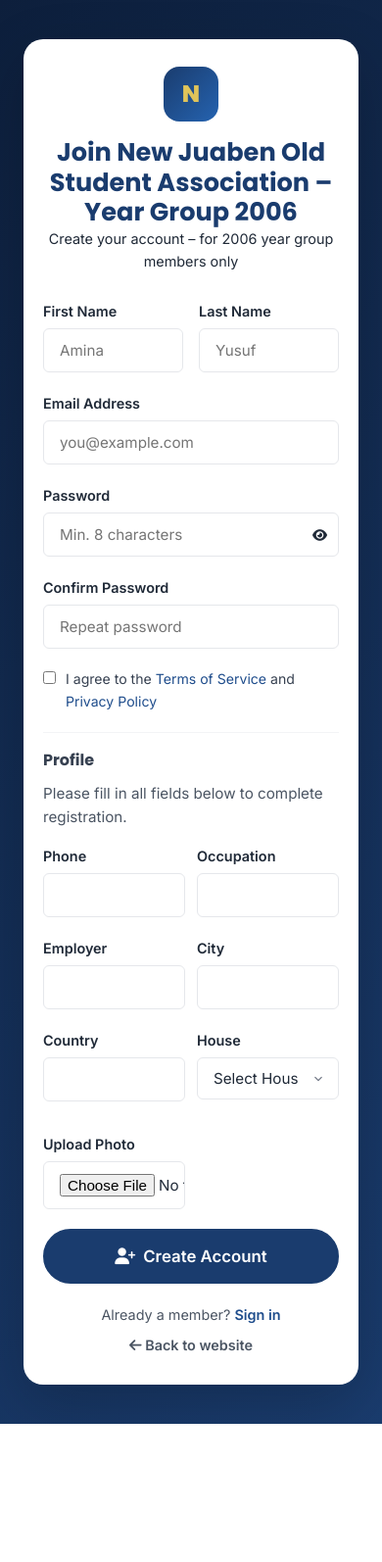
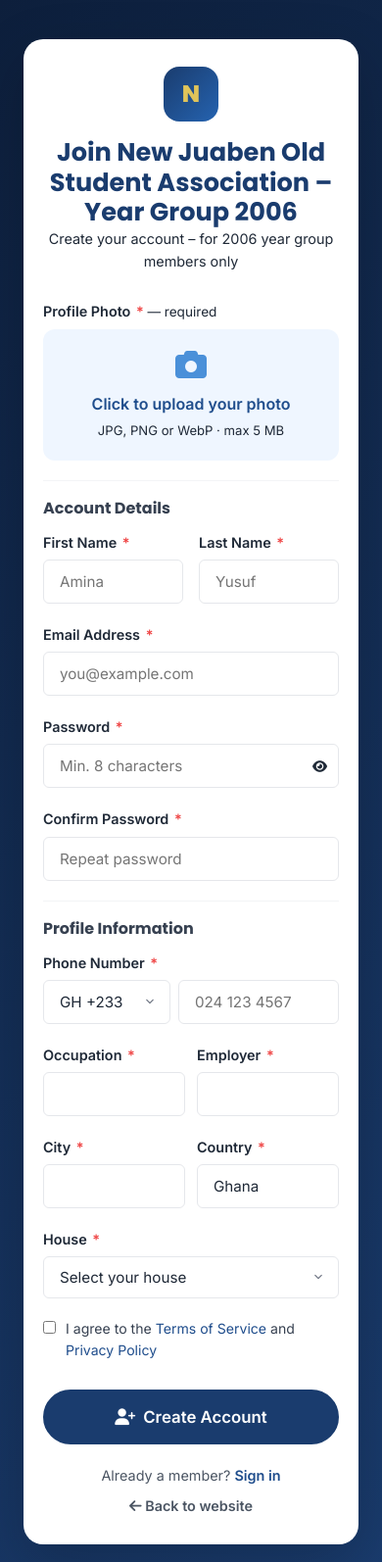
Before and after one commit to crateshub-alloh/juaben2006connect, a PHP site: page /register in a window 390 px wide. Shown: the top 1594 px of the page at 98% size. Before the commit the page ends 1453 px from the top, so only its background shows below. Run offline with PHP 8.4, Linux system fonts and the light colour scheme; some libraries are stand-ins or nearby versions.

Commit message:
feat: add country code to phone, move photo to top, fix profile saving
- Phone field now has country code selector (Ghana default, 18 countries)
- Profile photo moved to top of form and made visually required
- Client-side photo validation blocks submit if no file selected
- Phone stored as 'code number' e.g. '+233 0244123456'
- preserve phone_code in session on validation error

Co-Authored-By: Claude Sonnet 4.6 <noreply@anthropic.com>

```diff
--- a/controllers/AuthController.php
+++ b/controllers/AuthController.php
@@ -93,15 +93,16 @@ class AuthController
         if ($errors) {
             $_SESSION['register_errors'] = $errors;
             $_SESSION['register_old']    = [
-                'email' => $email,
-                'firstName' => $firstName,
-                'lastName' => $lastName,
-                'phone' => sanitize_input($_POST['phone'] ?? ''),
+                'email'      => $email,
+                'firstName'  => $firstName,
+                'lastName'   => $lastName,
+                'phone_code' => sanitize_input($_POST['phone_code'] ?? '+233'),
+                'phone'      => sanitize_input($_POST['phone'] ?? ''),
                 'occupation' => sanitize_input($_POST['occupation'] ?? ''),
-                'employer' => sanitize_input($_POST['employer'] ?? ''),
-                'city' => sanitize_input($_POST['city'] ?? ''),
-                'country' => sanitize_input($_POST['country'] ?? ''),
-                'house' => sanitize_input($_POST['house'] ?? ''),
+                'employer'   => sanitize_input($_POST['employer'] ?? ''),
+                'city'       => sanitize_input($_POST['city'] ?? ''),
+                'country'    => sanitize_input($_POST['country'] ?? ''),
+                'house'      => sanitize_input($_POST['house'] ?? ''),
             ];
             redirect('/register');
         }
@@ -129,14 +130,16 @@ class AuthController
             ";
             send_mail($email, 'Verify your NJOSA Alumni Portal account', $html);
         }
+        $phoneCode = sanitize_input($_POST['phone_code'] ?? '+233');
+        $phoneNum  = sanitize_input($_POST['phone'] ?? '');
         $profileFields = [
-            'phone' => sanitize_input($_POST['phone'] ?? ''),
+            'phone'      => $phoneCode . ' ' . $phoneNum,
             'occupation' => sanitize_input($_POST['occupation'] ?? ''),
-            'employer' => sanitize_input($_POST['employer'] ?? ''),
-            'city' => sanitize_input($_POST['city'] ?? ''),
-            'state' => sanitize_input($_POST['state'] ?? ''),
-            'country' => sanitize_input($_POST['country'] ?? ''),
-            'house' => sanitize_input($_POST['house'] ?? ''),
+            'employer'   => sanitize_input($_POST['employer'] ?? ''),
+            'city'       => sanitize_input($_POST['city'] ?? ''),
+            'state'      => sanitize_input($_POST['state'] ?? ''),
+            'country'    => sanitize_input($_POST['country'] ?? ''),
+            'house'      => sanitize_input($_POST['house'] ?? ''),
         ];
 
         // Update profile row
--- a/views/auth/register.php
+++ b/views/auth/register.php
@@ -4,6 +4,15 @@ $pageTitle = 'Create Account';
 $regErrors = $_SESSION['register_errors'] ?? [];
 $old       = $_SESSION['register_old']    ?? [];
 unset($_SESSION['register_errors'], $_SESSION['register_old']);
+
+$countryCodes = [
+  'GH +233' => '+233', 'NG +234' => '+234', 'GB +44'  => '+44',
+  'US +1'   => '+1',   'CA +1'   => '+1',   'DE +49'  => '+49',
+  'FR +33'  => '+33',  'IT +39'  => '+39',  'NL +31'  => '+31',
+  'AU +61'  => '+61',  'ZA +27'  => '+27',  'CI +225' => '+225',
+  'SN +221' => '+221', 'CM +237' => '+237', 'AE +971' => '+971',
+  'SA +966' => '+966', 'CN +86'  => '+86',  'IN +91'  => '+91',
+];
 ?>
 <!DOCTYPE html>
 <html lang="en" data-theme="light">
@@ -15,11 +24,29 @@ unset($_SESSION['register_errors'], $_SESSION['register_old']);
   <link href="https://fonts.googleapis.com/css2?family=Inter:wght@400;500;600;700&family=Poppins:wght@600;700;800&display=swap" rel="stylesheet">
   <link rel="stylesheet" href="https://cdnjs.cloudflare.com/ajax/libs/font-awesome/6.5.0/css/all.min.css">
   <link rel="stylesheet" href="<?= APP_URL ?>/assets/css/main.css">
+  <style>
+    .phone-row { display:flex; gap:8px; }
+    .phone-row select { width:130px; flex-shrink:0; }
+    .phone-row input  { flex:1; }
+    .required-star { color:#ef4444; margin-left:2px; }
+    .avatar-upload-box {
+      border:2px dashed var(--blue-300);
+      border-radius:12px;
+      padding:20px;
+      text-align:center;
+      background:var(--blue-50,#eff6ff);
+      cursor:pointer;
+      transition:border-color .2s;
+    }
+    .avatar-upload-box:hover { border-color:var(--blue-600); }
+    .avatar-upload-box input[type=file] { display:none; }
+    .avatar-preview { width:80px;height:80px;border-radius:50%;object-fit:cover;margin:8px auto 0;display:none;border:3px solid var(--blue-400); }
+  </style>
 </head>
 <body>
 
 <div class="auth-page">
-  <div class="auth-card" style="max-width:520px;">
+  <div class="auth-card" style="max-width:560px;">
     <div class="auth-card__logo">
       <div style="width:56px;height:56px;border-radius:16px;background:linear-gradient(135deg,var(--blue-800),var(--blue-600));display:grid;place-items:center;margin:0 auto 16px;font-family:var(--font-heading);color:var(--gold-400);font-size:1.5rem;font-weight:900;">N</div>
       <h2>Join New Juaben Old Student Association – Year Group 2006</h2>
@@ -37,30 +64,49 @@ unset($_SESSION['register_errors'], $_SESSION['register_old']);
       </div>
     <?php endif; ?>
 
-    <form method="POST" action="<?= APP_URL ?>/register" novalidate enctype="multipart/form-data">
+    <form method="POST" action="<?= APP_URL ?>/register" novalidate enctype="multipart/form-data" id="regForm">
       <?= csrf_field() ?>
+
+      <!-- ── Profile Photo (top & compulsory) ─────────────────── -->
+      <div class="form-group">
+        <label class="form-label">
+          Profile Photo <span class="required-star">*</span>
+          <span style="font-weight:400;color:var(--gray-500);font-size:.85rem;"> — required</span>
+        </label>
+        <div class="avatar-upload-box" id="avatarBox" onclick="document.getElementById('avatar').click()">
+          <i class="fa fa-camera" style="font-size:2rem;color:var(--blue-400);"></i>
+          <p style="margin:8px 0 4px;font-weight:600;color:var(--blue-700);">Click to upload your photo</p>
+          <p style="font-size:.82rem;color:var(--gray-500);">JPG, PNG or WebP · max 5 MB</p>
+          <input type="file" id="avatar" name="avatar" accept="image/*" required
+                 onchange="previewAvatar(this)">
+          <img id="avatarPreview" class="avatar-preview" alt="Preview">
+        </div>
+      </div>
+
+      <hr style="margin:18px 0;border:none;border-top:1px solid var(--gray-100)">
+      <h3 style="margin:0 0 14px;font-size:1rem;color:var(--gray-700)">Account Details</h3>
 
       <div style="display:grid;grid-template-columns:1fr 1fr;gap:16px;">
         <div class="form-group">
-          <label class="form-label" for="first_name">First Name</label>
+          <label class="form-label" for="first_name">First Name <span class="required-star">*</span></label>
           <input type="text" id="first_name" name="first_name" class="form-control"
                  placeholder="Amina" required value="<?= h($old['firstName'] ?? '') ?>">
         </div>
         <div class="form-group">
-          <label class="form-label" for="last_name">Last Name</label>
+          <label class="form-label" for="last_name">Last Name <span class="required-star">*</span></label>
           <input type="text" id="last_name" name="last_name" class="form-control"
                  placeholder="Yusuf" required value="<?= h($old['lastName'] ?? '') ?>">
         </div>
       </div>
 
       <div class="form-group">
-        <label class="form-label" for="email">Email Address</label>
+        <label class="form-label" for="email">Email Address <span class="required-star">*</span></label>
         <input type="email" id="email" name="email" class="form-control"
                placeholder="you@example.com" required value="<?= h($old['email'] ?? '') ?>">
       </div>
 
       <div class="form-group">
-        <label class="form-label" for="password">Password</label>
+        <label class="form-label" for="password">Password <span class="required-star">*</span></label>
         <div style="position:relative;">
           <input type="password" id="password" name="password" class="form-control"
                  placeholder="Min. 8 characters" required minlength="8">
@@ -73,12 +119,69 @@ unset($_SESSION['register_errors'], $_SESSION['register_old']);
       </div>
 
       <div class="form-group">
-        <label class="form-label" for="password_confirm">Confirm Password</label>
+        <label class="form-label" for="password_confirm">Confirm Password <span class="required-star">*</span></label>
         <input type="password" id="password_confirm" name="password_confirm" class="form-control"
                placeholder="Repeat password" required>
       </div>
 
-      <div class="form-group" style="display:flex;align-items:flex-start;gap:10px;">
+      <hr style="margin:18px 0;border:none;border-top:1px solid var(--gray-100)">
+      <h3 style="margin:0 0 14px;font-size:1rem;color:var(--gray-700)">Profile Information</h3>
+
+      <!-- Phone with country code -->
+      <div class="form-group">
+        <label class="form-label" for="phone">Phone Number <span class="required-star">*</span></label>
+        <div class="phone-row">
+          <select name="phone_code" class="form-control">
+            <?php foreach ($countryCodes as $label => $code): ?>
+              <option value="<?= h($code) ?>"
+                <?= ($old['phone_code'] ?? '+233') === $code ? 'selected' : '' ?>>
+                <?= h($label) ?>
+              </option>
+            <?php endforeach; ?>
+          </select>
+          <input type="tel" id="phone" name="phone" class="form-control"
+                 placeholder="024 123 4567" required value="<?= h($old['phone'] ?? '') ?>">
+        </div>
+      </div>
+
+      <div style="display:grid;grid-template-columns:1fr 1fr;gap:12px;">
+        <div class="form-group">
+          <label class="form-label" for="occupation">Occupation <span class="required-star">*</span></label>
+          <input type="text" id="occupation" name="occupation" class="form-control"
+                 required value="<?= h($old['occupation'] ?? '') ?>">
+        </div>
+        <div class="form-group">
+          <label class="form-label" for="employer">Employer <span class="required-star">*</span></label>
+          <input type="text" id="employer" name="employer" class="form-control"
+                 required value="<?= h($old['employer'] ?? '') ?>">
+        </div>
+      </div>
+
+      <div style="display:grid;grid-template-columns:1fr 1fr;gap:12px;">
+        <div class="form-group">
+          <label class="form-label" for="city">City <span class="required-star">*</span></label>
+          <input type="text" id="city" name="city" class="form-control"
+                 required value="<?= h($old['city'] ?? '') ?>">
+        </div>
+        <div class="form-group">
+          <label class="form-label" for="country">Country <span class="required-star">*</span></label>
+          <input type="text" id="country" name="country" class="form-control"
+                 required value="<?= h($old['country'] ?? 'Ghana') ?>">
+        </div>
+      </div>
+
+      <div class="form-group">
+        <label class="form-label" for="house">House <span class="required-star">*</span></label>
+        <select id="house" name="house" class="form-control" required>
+          <option value="" <?= empty($old['house']) ? 'selected' : '' ?>>Select your house</option>
+          <option value="House 1" <?= ($old['house'] ?? '') === 'House 1' ? 'selected' : '' ?>>House 1</option>
+          <option value="House 2" <?= ($old['house'] ?? '') === 'House 2' ? 'selected' : '' ?>>House 2</option>
+          <option value="House 3" <?= ($old['house'] ?? '') === 'House 3' ? 'selected' : '' ?>>House 3</option>
+          <option value="House 4" <?= ($old['house'] ?? '') === 'House 4' ? 'selected' : '' ?>>House 4</option>
+        </select>
+      </div>
+
+      <div class="form-group" style="display:flex;align-items:flex-start;gap:10px;margin-top:4px;">
         <input type="checkbox" id="agree" name="agree" required style="margin-top:3px;flex-shrink:0;">
         <label for="agree" style="font-size:.88rem;color:var(--gray-700);">
           I agree to the <a href="#" style="color:var(--blue-700);">Terms of Service</a> and
@@ -86,53 +189,7 @@ unset($_SESSION['register_errors'], $_SESSION['register_old']);
         </label>
       </div>
 
-      <hr style="margin:18px 0;border:none;border-top:1px solid var(--gray-100)">
-      <h3 style="margin:0 0 12px;font-size:1rem;color:var(--gray-700)">Profile</h3>
-      <p style="margin:.25rem 0 16px;color:var(--gray-600);font-size:.95rem;">Please fill in all fields below to complete registration.</p>
-      <div style="display:grid;grid-template-columns:1fr 1fr;gap:12px;">
-        <div class="form-group">
-          <label class="form-label" for="phone">Phone</label>
-          <input type="text" id="phone" name="phone" class="form-control" required value="<?= h($old['phone'] ?? '') ?>">
-        </div>
-        <div class="form-group">
-          <label class="form-label" for="occupation">Occupation</label>
-          <input type="text" id="occupation" name="occupation" class="form-control" required value="<?= h($old['occupation'] ?? '') ?>">
-        </div>
-      </div>
-
-      <div style="display:grid;grid-template-columns:1fr 1fr;gap:12px;">
-        <div class="form-group">
-          <label class="form-label" for="employer">Employer</label>
-          <input type="text" id="employer" name="employer" class="form-control" required value="<?= h($old['employer'] ?? '') ?>">
-        </div>
-        <div class="form-group">
-          <label class="form-label" for="city">City</label>
-          <input type="text" id="city" name="city" class="form-control" required value="<?= h($old['city'] ?? '') ?>">
-        </div>
-      </div>
-
-      <div style="display:grid;grid-template-columns:1fr 1fr;gap:12px;">
-        <div class="form-group">
-          <label class="form-label" for="country">Country</label>
-          <input type="text" id="country" name="country" class="form-control" required value="<?= h($old['country'] ?? '') ?>">
-        </div>
-        <div class="form-group">
-          <label class="form-label" for="house">House</label>
-          <select id="house" name="house" class="form-control" required>
-            <option value="" <?= empty($old['house']) ? 'selected' : '' ?>>Select House</option>
-            <option value="House 1" <?= ($old['house'] ?? '') === 'House 1' ? 'selected' : '' ?>>House 1</option>
-            <option value="House 2" <?= ($old['house'] ?? '') === 'House 2' ? 'selected' : '' ?>>House 2</option>
-            <option value="House 3" <?= ($old['house'] ?? '') === 'House 3' ? 'selected' : '' ?>>House 3</option>
-            <option value="House 4" <?= ($old['house'] ?? '') === 'House 4' ? 'selected' : '' ?>>House 4</option>
-          </select>
-        </div>
-        <div class="form-group">
-          <label class="form-label" for="avatar">Upload Photo</label>
-          <input type="file" id="avatar" name="avatar" accept="image/*" class="form-control" required>
-        </div>
-      </div>
-
-      <button type="submit" class="btn btn-blue btn-block btn-lg">
+      <button type="submit" class="btn btn-blue btn-block btn-lg" style="margin-top:8px;">
         <i class="fa fa-user-plus"></i> Create Account
       </button>
     </form>
@@ -154,19 +211,43 @@ function togglePass(btn) {
   icon.className = input.type === 'text' ? 'fa fa-eye-slash' : 'fa fa-eye';
 }
 
-// Simple password strength indicator
+function previewAvatar(input) {
+  const file = input.files[0];
+  if (!file) return;
+  const reader = new FileReader();
+  reader.onload = e => {
+    const preview = document.getElementById('avatarPreview');
+    preview.src = e.target.result;
+    preview.style.display = 'block';
+    document.getElementById('avatarBox').style.borderColor = 'var(--blue-600)';
+    document.getElementById('avatarBox').style.background  = 'var(--blue-50,#eff6ff)';
+  };
+  reader.readAsDataURL(file);
+}
+
 document.getElementById('password').addEventListener('input', function() {
   const bar = document.getElementById('strengthBar');
   const val = this.value;
   let score = 0;
-  if (val.length >= 8)              score++;
-  if (/[A-Z]/.test(val))           score++;
-  if (/[0-9]/.test(val))           score++;
-  if (/[^A-Za-z0-9]/.test(val))    score++;
-
+  if (val.length >= 8)           score++;
+  if (/[A-Z]/.test(val))        score++;
+  if (/[0-9]/.test(val))        score++;
+  if (/[^A-Za-z0-9]/.test(val)) score++;
   const labels = ['', 'Weak', 'Fair', 'Good', 'Strong'];
   const colors = ['', '#ef4444', '#f59e0b', '#3b82f6', '#10b981'];
-  bar.innerHTML = val ? `<div style="height:4px;border-radius:4px;background:var(--gray-200);overflow:hidden;margin-top:4px;"><div style="height:100%;width:${score * 25}%;background:${colors[score]};transition:width .3s,background .3s;border-radius:4px;"></div></div><p style="font-size:.75rem;color:${colors[score]};margin-top:2px;">${labels[score]}</p>` : '';
+  bar.innerHTML = val
+    ? `<div style="height:4px;border-radius:4px;background:var(--gray-200);overflow:hidden;margin-top:4px;"><div style="height:100%;width:${score*25}%;background:${colors[score]};transition:width .3s,background .3s;border-radius:4px;"></div></div><p style="font-size:.75rem;color:${colors[score]};margin-top:2px;">${labels[score]}</p>`
+    : '';
+});
+
+// Client-side: block submit if no photo selected
+document.getElementById('regForm').addEventListener('submit', function(e) {
+  if (!document.getElementById('avatar').files.length) {
+    e.preventDefault();
+    document.getElementById('avatarBox').style.borderColor = '#ef4444';
+    document.getElementById('avatarBox').scrollIntoView({behavior:'smooth',block:'center'});
+    alert('Please upload your profile photo before continuing.');
+  }
 });
 </script>
 <script src="<?= APP_URL ?>/assets/js/main.js"></script>
```
